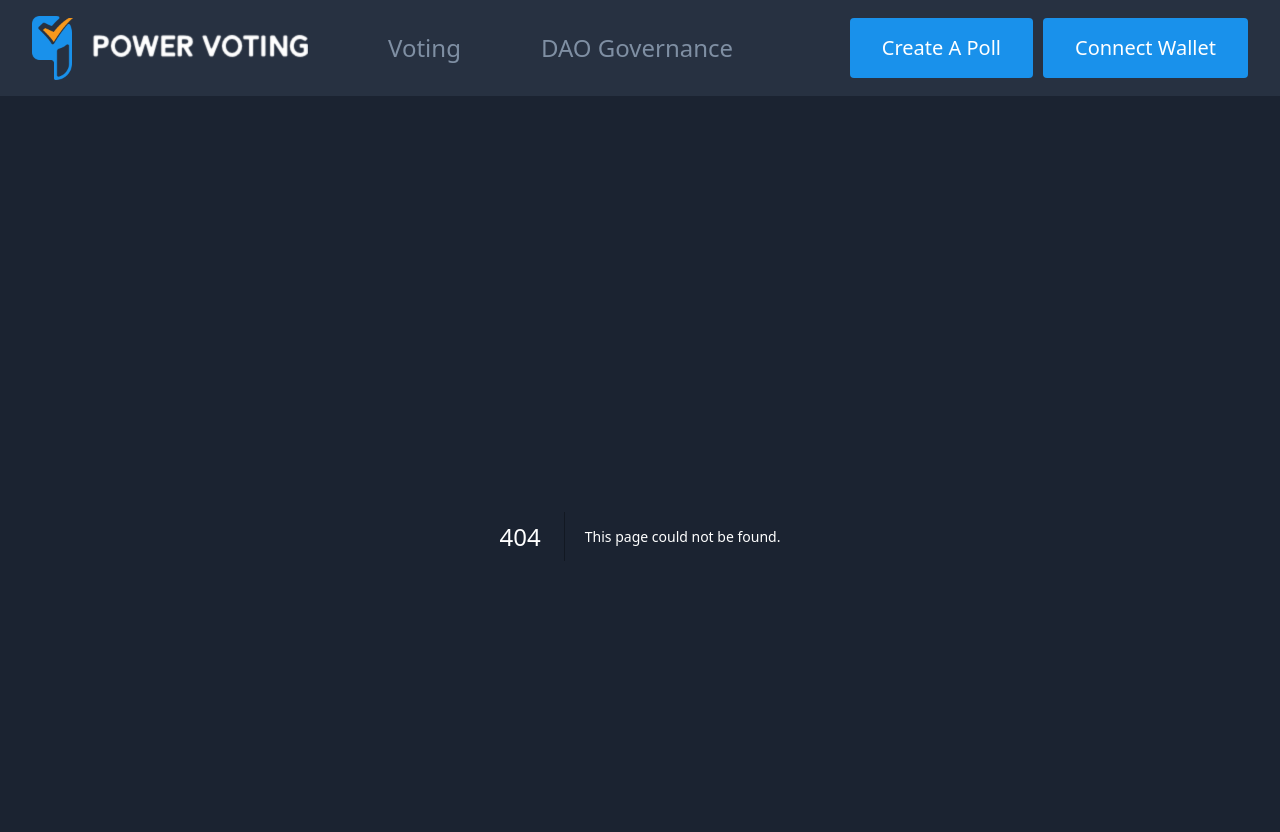
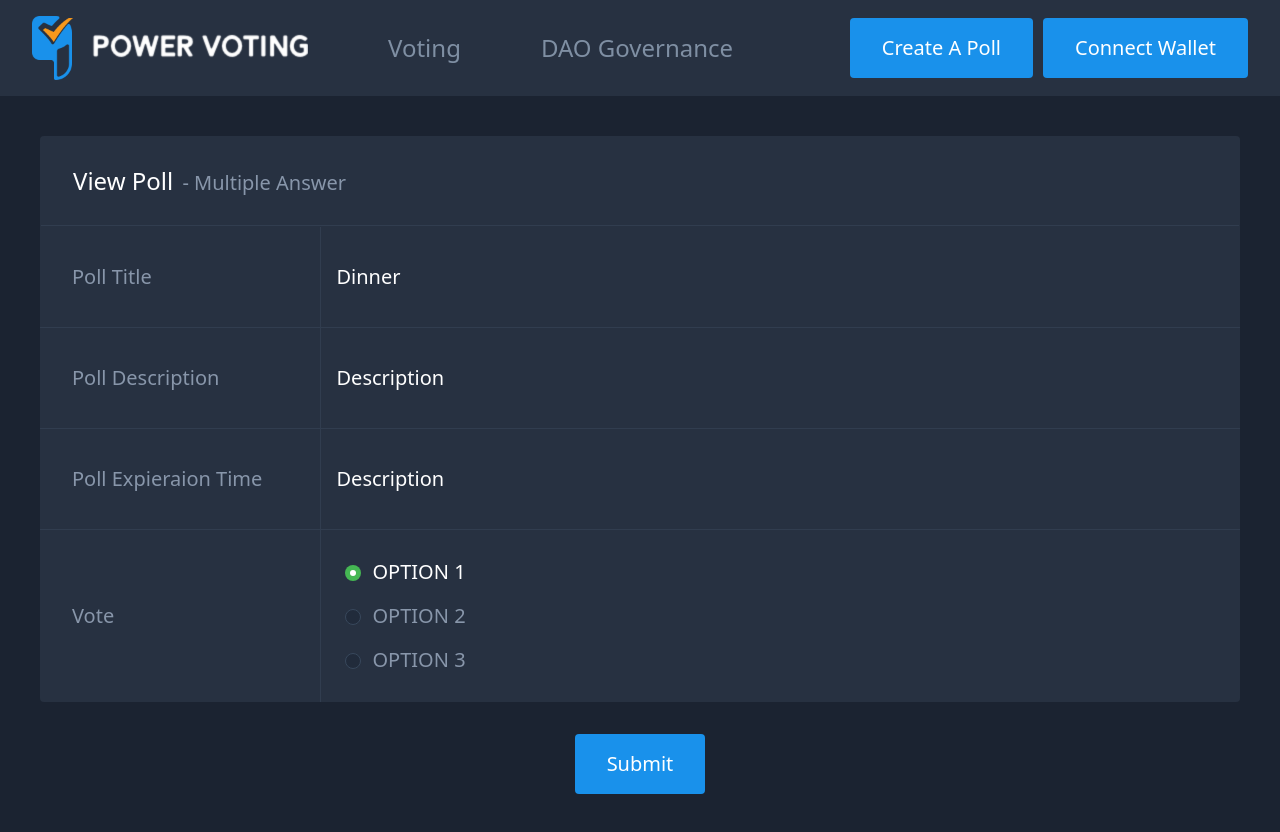
Before and after one commit to powervoting/powervoting-aleo, a Next.js app: page /voting/1 in a window 1280 px wide. Before the commit this address had no page. Shown: the top 832 px of the page. After the commit the page ends 800 px from the top, so only its background shows below. Built offline with nearby package versions, Linux system fonts and the light colour scheme.

Commit message:
f: voting

```diff
--- a/src/app/create/page.jsx
+++ b/src/app/create/page.jsx
@@ -1,5 +1,5 @@
 'use client'
-import Table from '@/components/table'
+import Table from '@/components/Table'
 import Button from '@/components/Button'
 import { RadioGroup } from '@headlessui/react'
 import classNames from 'classnames'
--- a/src/app/power-voting-dao/page.jsx
+++ /dev/null
@@ -1,5 +0,0 @@
-export default function DAOMintNFT() {
-    return (
-      <>Power Viting DAO</>
-    )
-  }
--- a/src/app/view-poll/[id]/page.jsx
+++ b/src/app/view-poll/[id]/page.jsx
@@ -1,4 +1,4 @@
-import Table from '@/components/table'
+import Table from '@/components/Table'
 
 export default function ViewPoll ({ params }) {
   const optionsList = [
--- /dev/null
+++ b/src/app/voting/[id]/page.jsx
@@ -0,0 +1,153 @@
+'use client'
+import Table from '@/components/Table'
+import Button from '@/components/Button'
+import { useForm, Controller } from 'react-hook-form'
+import { useState } from 'react'
+import { RadioGroup } from '@headlessui/react'
+import classNames from 'classnames'
+
+const optionsList = [
+  {
+    optionName: 'OPTION 1',
+    value: 1
+  },
+  {
+    optionName: 'OPTION 2',
+    value: 2
+  },
+  {
+    optionName: 'OPTION 3',
+    value: 3
+  }
+]
+
+export default function Voting ({ params }) {
+  const [loading, setLoading] = useState(false)
+  const voteType = 2
+
+  const {
+    register,
+    handleSubmit,
+    control,
+    formState: { errors }
+  } = useForm({
+    defaultValues: {
+      option: voteType === 1 ? [] : optionsList[0].value
+    }
+  })
+  const onSubmit = data => console.log(data)
+  console.log({ errors })
+
+  const list = [
+    {
+      name: 'Poll Title',
+      comp: <div>Dinner</div>
+    },
+    {
+      name: 'Poll Description',
+      comp: <div>Description</div>
+    },
+    {
+      name: 'Poll Expieraion Time',
+      comp: <div>Description</div>
+    },
+    {
+      name: 'Vote',
+      comp: (
+        <>
+          {voteType === 1 ? (
+            <div className='space-y-5'>
+              {optionsList.map((item, index) => (
+                <div className='relative flex items-start' key={index}>
+                  <div className='flex h-6 items-center'>
+                    <input
+                      id={item.optionName + index}
+                      type='checkbox'
+                      name='option'
+                      value={item.value}
+                      className='h-4 w-4 rounded bg-[#212B3B] border-[#37475B] text-[#45B753] focus:ring-[#45B753]'
+                      {...register('option', { required: true })}
+                    />
+                  </div>
+                  <div className='ml-3'>
+                    <label htmlFor={item.optionName + index}>
+                      {item.optionName}
+                    </label>
+                  </div>
+                </div>
+              ))}
+              {errors['option'] && (
+                <p className='text-red-500 mt-1'>Please vote </p>
+              )}
+            </div>
+          ) : (
+            <Controller
+              name='option'
+              control={control}
+              render={({ field: { onChange, value } }) => {
+                return (
+                  <RadioGroup
+                    value={value}
+                    onChange={onChange}
+                  >
+                    {optionsList.map(item => (
+                      <RadioGroup.Option
+                        key={item.optionName}
+                        value={item.value}
+                        className={
+                          'relative flex items-center cursor-pointer p-2 focus:outline-none'
+                        }
+                      >
+                        {({ active, checked }) => (
+                          <>
+                            <span
+                              className={classNames(
+                                checked
+                                  ? 'bg-[#45B753] border-transparent'
+                                  : 'bg-[#212B3B] border-[#38485C]',
+                                active
+                                  ? 'ring-2 ring-offset-2 ring-[#45B753]'
+                                  : '',
+                                'mt-0.5 h-4 w-4 shrink-0 cursor-pointer rounded-full border flex items-center justify-center'
+                              )}
+                              aria-hidden='true'
+                            >
+                              {(active || checked) && (
+                                <span className='rounded-full bg-white w-1.5 h-1.5' />
+                              )}
+                            </span>
+                            <span className='ml-3'>
+                              <RadioGroup.Label
+                                as='span'
+                                className={
+                                  checked ? 'text-white' : 'text-[#8896AA]'
+                                }
+                              >
+                                {item.optionName}
+                              </RadioGroup.Label>
+                            </span>
+                          </>
+                        )}
+                      </RadioGroup.Option>
+                    ))}
+                  </RadioGroup>
+                )
+              }}
+            />
+          )}
+        </>
+      )
+    }
+  ]
+  return (
+    <form onSubmit={handleSubmit(onSubmit)} className='flow-root space-y-8'>
+      <Table title='View Poll' subTitle={'Multiple Answer'} list={list} />
+
+      <div className='text-center'>
+        <Button className='px-16' htmlType='submit' disabled={loading}>
+          Submit
+        </Button>
+      </div>
+    </form>
+  )
+}
--- a/src/components/Table.jsx
+++ b/src/components/Table.jsx
@@ -1,4 +1,4 @@
-export default function Table ({ title, list }) {
+export default function Table ({ title, list, subTitle }) {
   return (
     <table className='min-w-full bg-[#273141] rounded text-left'>
       <thead>
@@ -6,6 +6,9 @@ export default function Table ({ title, list }) {
           <th scope='col' colSpan={2}>
             <h2 className='font-normal text-white px-8 py-7 text-2xl border-b border-[#313D4F]'>
               {title}
+              {subTitle && (
+                <sapn className='text-[#8896AA] text-xl px-1'> - {subTitle}</sapn>
+              )}
             </h2>
           </th>
         </tr>
```
